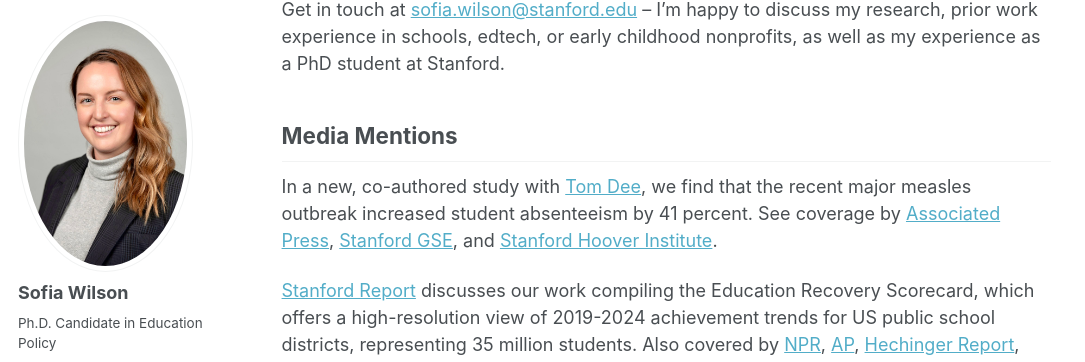
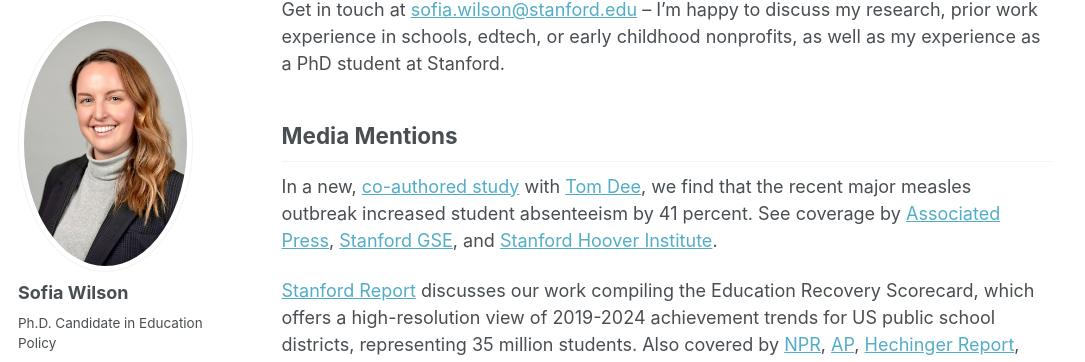
Before and after one commit to sofia-wilson/sofia-wilson.github.io, a Jekyll site: the page built from index.md, in a window 1280 px wide and 900 px high, scrolled down 499 px. Shown: the part 84-446 px from the top of the window, without its empty margins (0-1085 px from the left). Built offline with Jekyll 4.4.1, drawn with Linux system fonts in a browser that asks for light colours; part of the change alters nothing that is shown.

```diff
--- a/index.md
+++ b/index.md
@@ -15,7 +15,7 @@ Get in touch at [sofia.wilson@stanford.edu](mailto:sofia.wilson@stanford.edu) --
 
 Media Mentions
 ------------
-In a new, co-authored study with [Tom Dee](https://tom-dee.github.io/), we find that the recent major measles outbreak increased student absenteeism by 41 percent. See coverage by [Associated Press](https://apnews.com/article/measles-outbreak-school-attendance-absences-0384199ace95b4088f60864ce9ec8315), [Stanford GSE](https://ed.stanford.edu/news/measles-outbreak-led-outsized-jump-student-absences-stanford-research-finds), and [Stanford Hoover Institute](https://www.hoover.org/news/absences-texas-school-district-spiked-41-percent-after-measles-outbreak-says-hoover-scholar).
+In a new, [co-authored study](/files/ai25-1358.pdf) with [Tom Dee](https://tom-dee.github.io/), we find that the recent major measles outbreak increased student absenteeism by 41 percent. See coverage by [Associated Press](https://apnews.com/article/measles-outbreak-school-attendance-absences-0384199ace95b4088f60864ce9ec8315), [Stanford GSE](https://ed.stanford.edu/news/measles-outbreak-led-outsized-jump-student-absences-stanford-research-finds), and [Stanford Hoover Institute](https://www.hoover.org/news/absences-texas-school-district-spiked-41-percent-after-measles-outbreak-says-hoover-scholar).
 
 [Stanford Report](https://news.stanford.edu/stories/2025/02/new-research-reveals-striking-variations-in-pandemic-recovery-among-u-s-school-districts?utm_source=feedotter&utm_medium=email&utm_campaign=int-02-10-2025&utm_content=httpsnewsstanfordedustories202502newresearchrevealsstrikingvariationsinpandemicrecoveryamongusschooldistricts&mkt_tok=NjYwLVRKQy05ODQAAAGYlEt7R-7Hrb7hkaY5yExf8BJMU1xeEJT83Gc_cPrHJk_jHLQLuHoBhYnOgx_RHrkUVfgs5X7ZcWEj3BOC51fs_PCviceGypGAJFb4UqQ) discusses our work compiling the Education Recovery Scorecard, which offers a high-resolution view of 2019-2024 achievement trends for US public school districts, representing 35 million students. Also covered by [NPR](https://www.npr.org/2025/02/11/nx-s1-5291451/us-reading-math-scores-solutions), [AP](https://apnews.com/article/math-reading-school-district-test-scores-f110ef05fb62f673530f44b120863bec), [Hechinger Report](https://hechingerreport.org/americas-kids-are-still-behind-in-reading-and-math-these-schools-are-defying-the-trend/), [Axios](https://www.axios.com/2025/02/11/schools-learning-loss-education-recovery-scorecard-pandemic-students), and [EdSource](https://edsource.org/2025/stanfords-national-database-adds-a-new-twist-to-californias-pandemic-learning-loss/726637).
 
```
